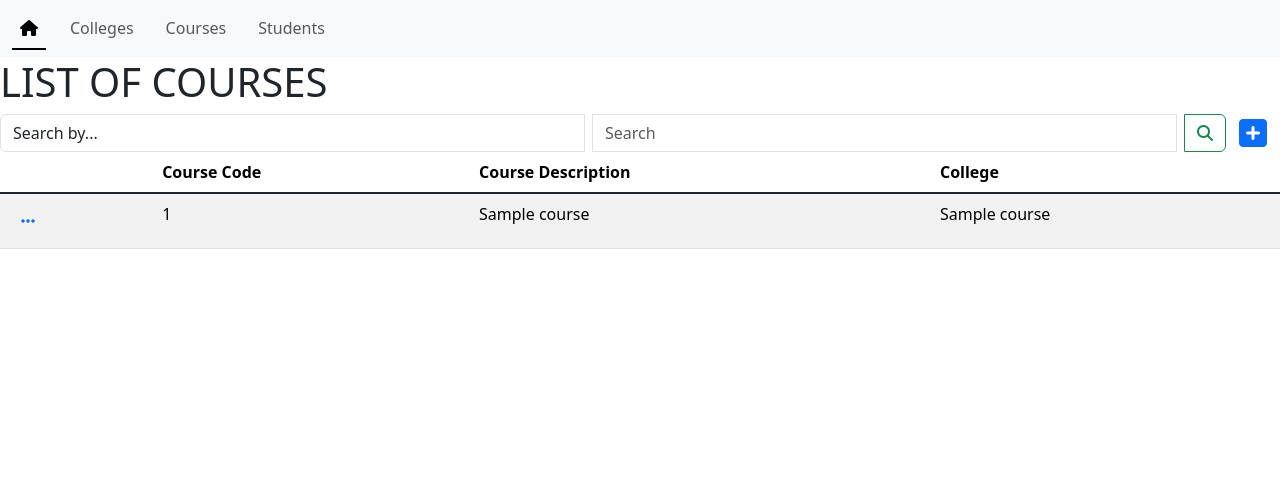
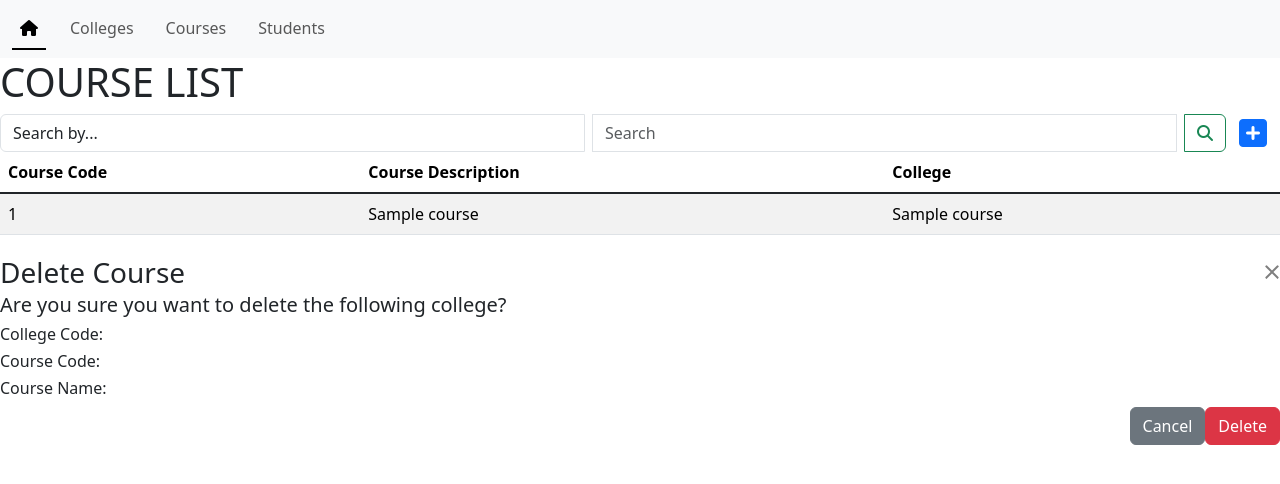
Before and after one commit to janellasuzanne/SSIS_web, a Flask app: template app/templates/course.html in a window 1280 px wide. Shown: the top 484 px of the page. Run offline with Flask 3, Linux system fonts and the light colour scheme; the template is opened without the code that fills it: most values are stand-ins (such as "Sample title", 1, 10 or a date in 2020); form fields are guessed from the names that the template uses; some libraries are stand-ins or nearby versions.

Commit message:
Fix: Course View | Feat: Add Course

```diff
--- a/app/controller/course/forms.py
+++ b/app/controller/course/forms.py
@@ -2,7 +2,8 @@ from flask_wtf import FlaskForm
 from wtforms import StringField, SubmitField, SelectField, validators
 
 class AddCourseForm(FlaskForm):
-    collegeIdInput = SelectField('Select College', choices=[('CCS', 'CCS'), ('CON', 'CON'), ('COET', 'COET')])
+    # collegeIdInput = SelectField('Select College', choices=[('CCS', 'CCS'), ('CON', 'CON'), ('COET', 'COET')])
+    collegeIdInput = SelectField('Select College', choices=[])
     courseCodeInput = StringField('Course Code', validators=[
         validators.DataRequired(),
         validators.Regexp(regex=r'^[a-zA-Z]+$', message='College Code should only contain upper or lower case letters.')])
--- a/app/templates/course.html
+++ b/app/templates/course.html
@@ -1,7 +1,9 @@
 {% extends "master_layout.html" %}
 
+{% block page_name %}courses{% endblock %}
+
 {% block header_content %}
-<h1>LIST OF COURSES</h1>
+<h1 class="page-header">COURSE LIST</h1>
 {% endblock %}
 
 {% block inner_content %}
@@ -22,7 +24,6 @@
 <table class="table table-striped table-hover">
     <thead>
       <tr>
-        <th></th>
         <th scope="col">Course Code</th>
         <th scope="col">Course Description</th>
         <th scope="col">College</th>
@@ -30,22 +31,11 @@
     </thead>
     <tbody class="table-group-divider">
     {% for course in courses %}
-      <tr>
-        <td>
-            <div class="btn-group">
-              <button type="button" class="btn btn-link" data-bs-toggle="dropdown" aria-expanded="false">
-                <i class="fa-solid fa-ellipsis"></i>
-              </button>
-              <ul class="dropdown-menu">
-                <li><a class="dropdown-item" href="#">Edit</a></li>
-                <li><a class="dropdown-item" href="#">Delete</a></li>
-              </ul>
-            </div>
-        </td>
+      <tr class="clickable-row" data-code="{{ course[0] }}" data-name="{{ course[1] }}" data-collegeCode="{{ course[2] }}">
         <td>{{ course[0] }}</td>
         <td>{{ course[1] }}</td>
         <td>{{ course[2] }}</td>
-    </tr>
+      </tr>
     {% endfor %}
     </tbody>
 </table>
@@ -85,6 +75,36 @@
   </div>
 </div>
 
+<!-- Delete Course Modal -->
+<div class="modal fade" id="deleteCourseModal" tabindex="-1" aria-labelledby="deleteModalLabel" aria-hidden="true"></div>
+  <div class="modal-dialog">
+    <div class="modal-content">
+      <div class="modal-header">
+        <h3 class="modal-title" id="deleteModalLabel">Delete Course</h3>
+        <button type="button" class="btn-close" data-bs-dismiss="modal" aria-label="Close"></button>
+      </div>
+      <form action="{{ url_for('course.delete_course') }}" method="POST">
+        <input type="hidden" name="csrf_token" value="{{ csrf_token() }}">
+        <div class="modal-body">
+          <h5 class="confirmation-message">Are you sure you want to delete the following college?</h5>
+          <h6>College Code: <strong id="collegecode"></strong></h6>
+          <h6>Course Code: <strong id="code"></strong></h6>
+          <h6>Course Name: <strong id="name"></strong></h6>
+          <input type="hidden" name="code" id="hiddenCourseCode">
+        </div>
+        <div class="modal-footer">
+          <button type="button" class="btn btn-secondary" data-bs-dismiss="modal">Cancel</button>
+          <button type="submit" class="btn btn-danger">Delete</button>
+        </div>
+      </form>
+    </div>
+  </div>
+</div>
+
 <!-- Edit Course Modal -->
 
 {% endblock %}
+
+{% block scripts %}
+<script src="{{ url_for('static', filename='updateDelete.js') }}"></script>
+{% endblock %}
```
Also changed, not shown: app/controller/course/controller.py (+11 -1 lines), app/models/courseModel.py (+29 -0 lines).
